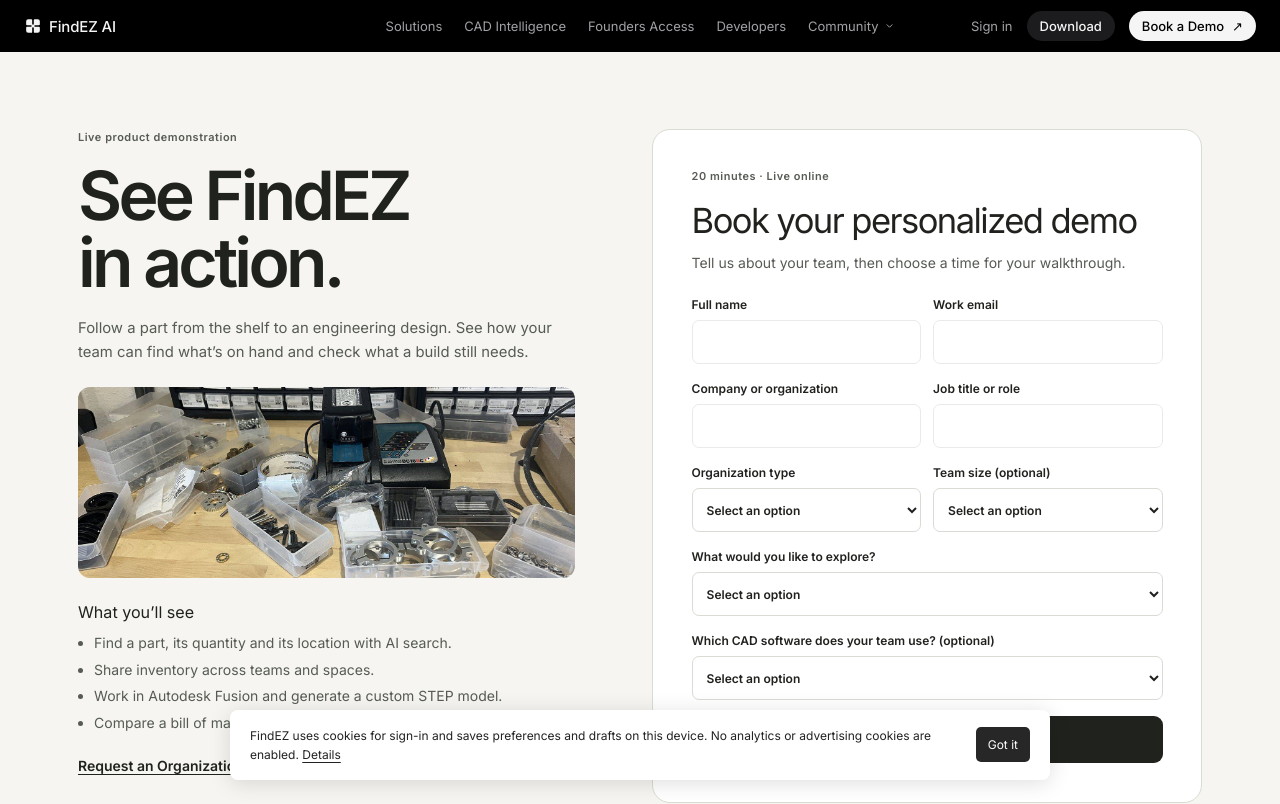
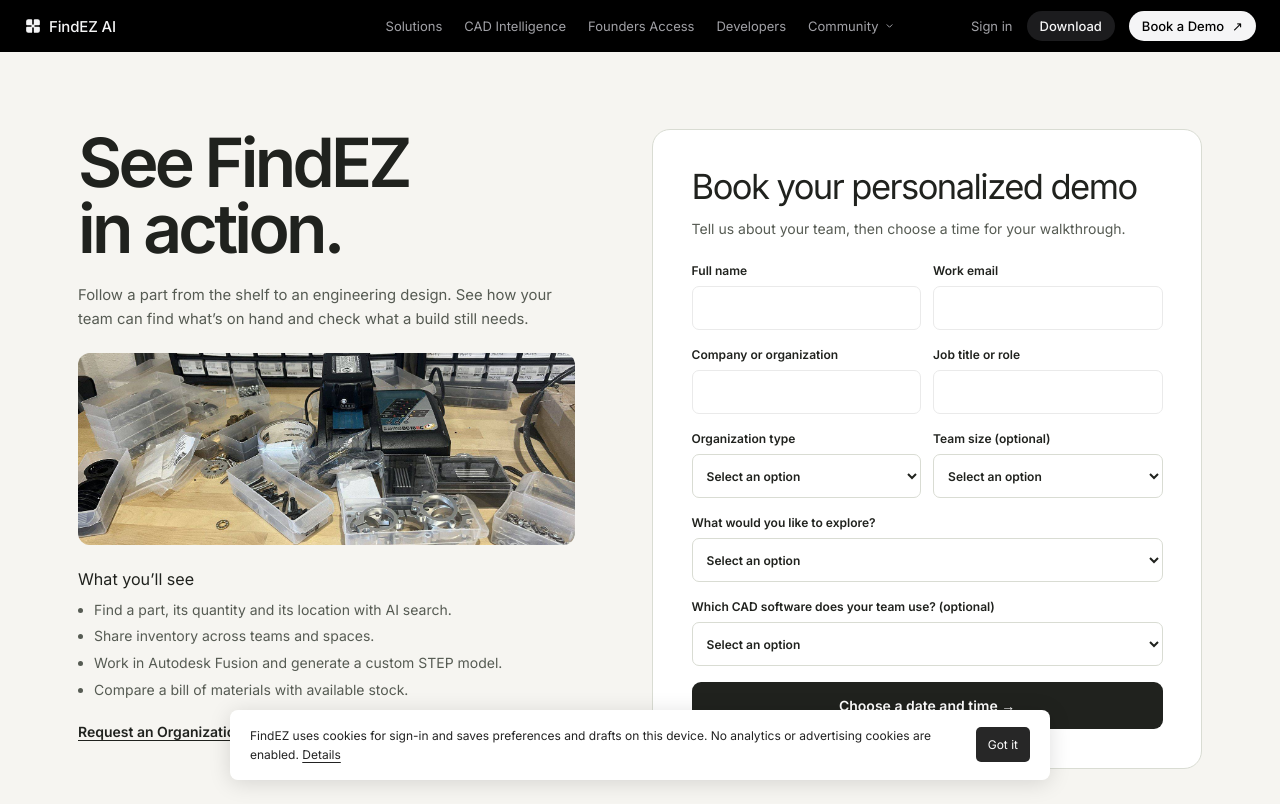
Before and after one commit to tanyasmritivc/main-inventory-app, a Next.js app in the folder frontend/: page /book-demo in a window 1280 px wide. Shown: the top 804 px of the page. Built offline with nearby package versions, Linux system fonts and the light colour scheme.

Commit message:
Remove the two demo page captions

```diff
--- a/frontend/src/app/(marketing)/book-demo/demo.module.css
+++ b/frontend/src/app/(marketing)/book-demo/demo.module.css
@@ -10,7 +10,6 @@
 }
 .columns { max-width: 1180px; margin: auto; padding: clamp(36px,6vw,88px) 28px; display: grid; grid-template-columns: .95fr 1.05fr; align-items: start; gap: clamp(30px,6vw,84px); }
 .story, .panel { min-width: 0; }
-.page .eyebrow { font-size: .78rem; font-weight: 600; margin: 0 0 17px; color: var(--muted); letter-spacing: .05em; }
 .story h1 { margin: 0; font-size: clamp(3rem,5.3vw,5.4rem); line-height: .98; letter-spacing: -.055em; font-weight: 550; }
 .page .intro { margin: 22px 0; max-width: 38em; color: var(--muted); line-height: 1.6; font-size: 1.06rem; }
 .photo { width: 100%; height: auto; aspect-ratio: 2.6; object-fit: cover; object-position: 50% 56%; border-radius: 12px; }
--- a/frontend/src/app/(marketing)/book-demo/page.tsx
+++ b/frontend/src/app/(marketing)/book-demo/page.tsx
@@ -19,7 +19,6 @@ export default function BookDemo() {
     <main className={styles.page} id="main">
       <div className={styles.columns}>
         <section className={styles.story}>
-          <p className={styles.eyebrow}>Live product demonstration</p>
           <h1>See FindEZ<br/>in action.</h1>
           <p className={styles.intro}>Follow a part from the shelf to an engineering design. See how your team can find what’s on hand and check what a build still needs.</p>
           <Image className={styles.photo} src="/images/landing/workbench-wide.jpg" alt="Engineering workbench with labeled parts drawers and open hardware bins" width={720} height={380} sizes="(max-width: 800px) 92vw, 40vw" />
@@ -33,7 +32,6 @@ export default function BookDemo() {
           <a className={styles.pilot} href="mailto:info@findez.ai?subject=FindEZ%20organization%20pilot%20request">Request an Organization Pilot <span aria-hidden="true">↗</span></a>
         </section>
         <section className={styles.panel} aria-labelledby="booking-title">
-          <p className={styles.eyebrow}>20 minutes · Live online</p>
           <h2 id="booking-title">Book your personalized demo</h2>
           <DemoBooking eventUrl={scheduler} />
         </section>
```
